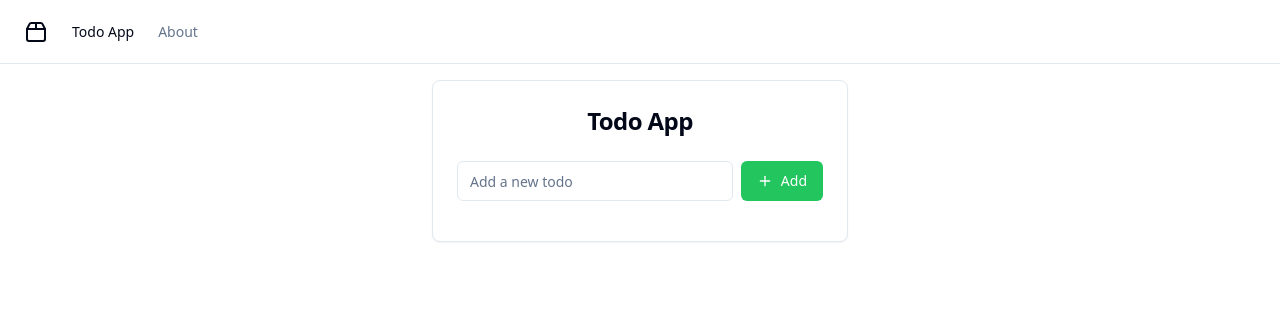
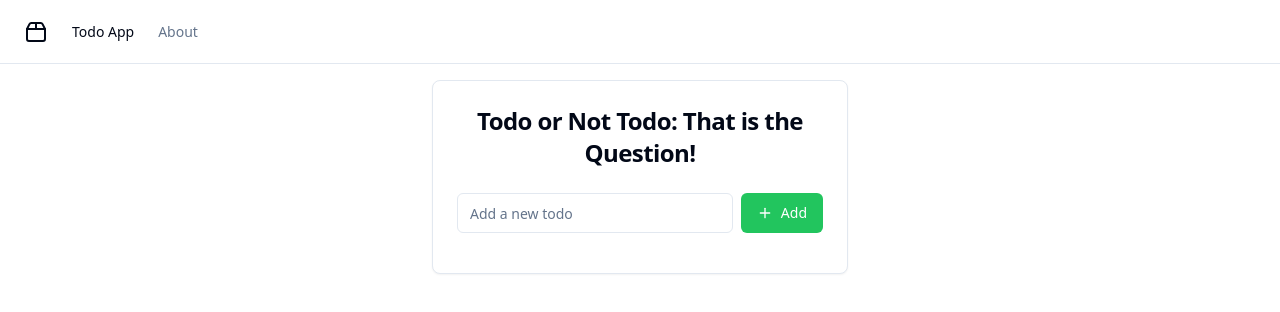
Before and after one commit to GPT-Engineer-App-Dev/tidylists, a React (Vite) app: page / in a window 1280 px wide. Shown: the top 312 px of the page. Built offline with nearby package versions, Linux system fonts and the light colour scheme.

Commit message:
GPT Engineer Update

```diff
--- a/src/pages/Index.jsx
+++ b/src/pages/Index.jsx
@@ -50,7 +50,7 @@ const Index = () => {
     <div className="container mx-auto p-4 max-w-md">
       <Card>
         <CardHeader>
-          <CardTitle className="text-2xl font-bold text-center">Todo App</CardTitle>
+          <CardTitle className="text-2xl font-bold text-center">Todo or Not Todo: That is the Question!</CardTitle>
         </CardHeader>
         <CardContent>
           <div className="flex space-x-2 mb-4">
```
